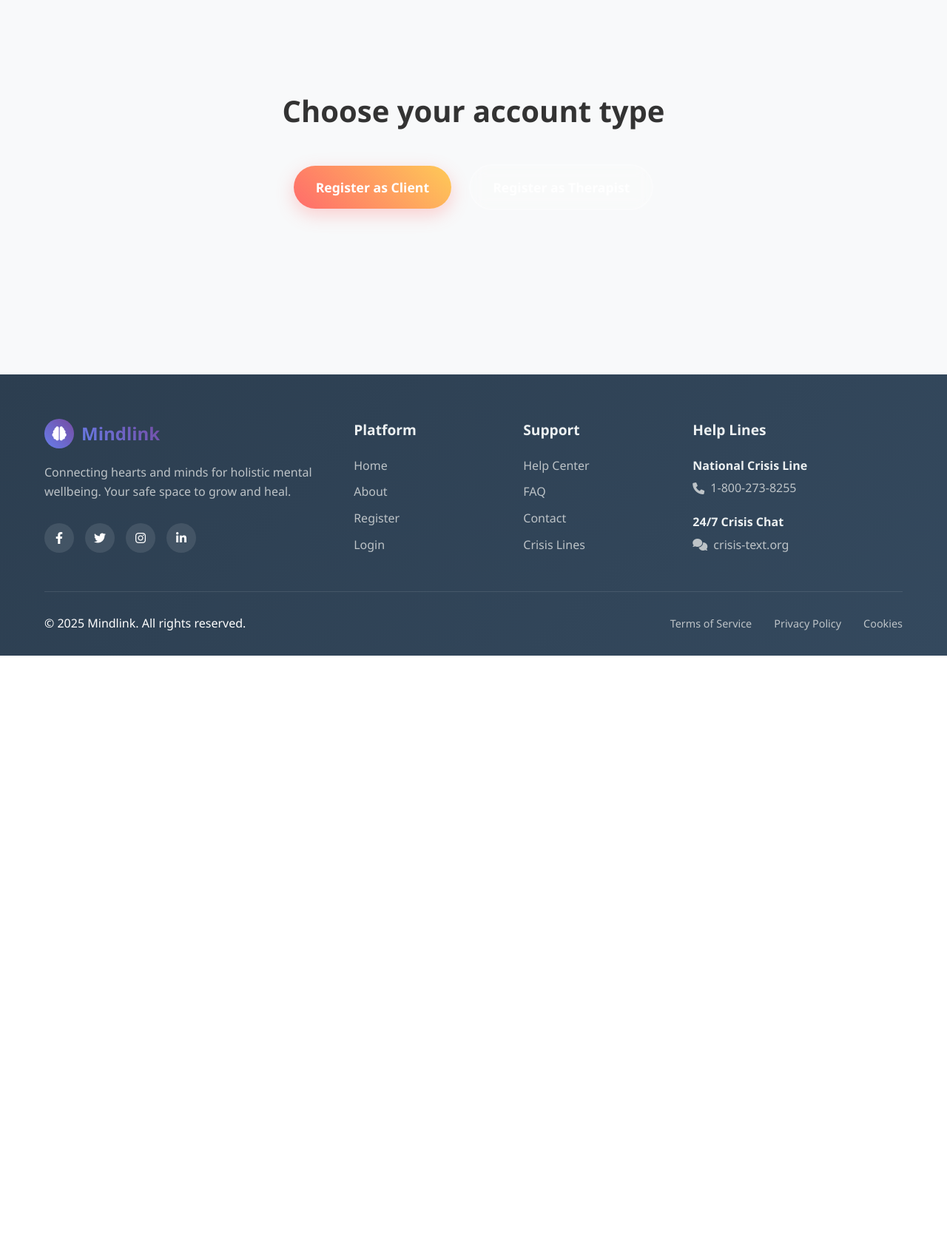
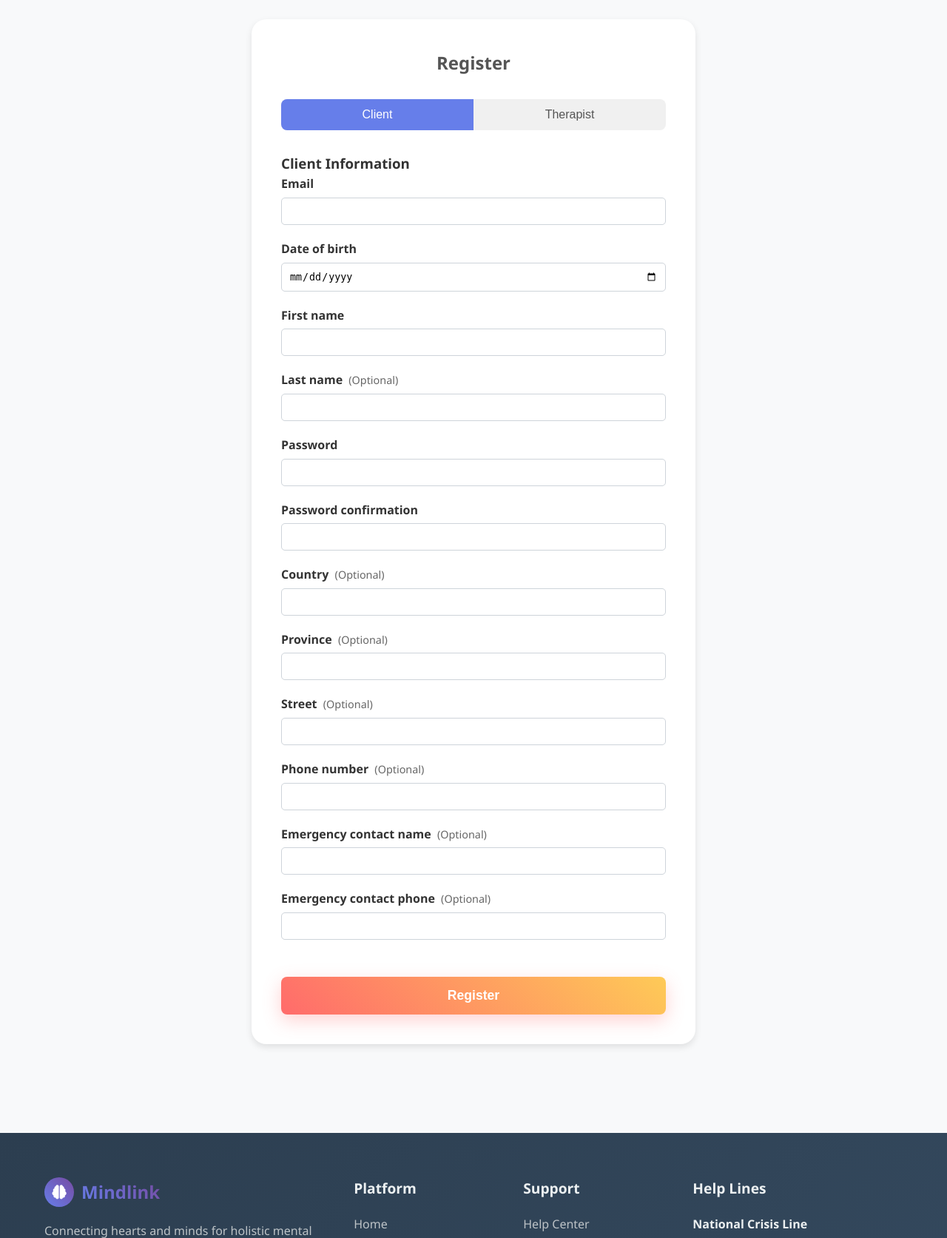
Before and after one commit to NicoFernandezM/MindLink, a Django app: page /accounts/register/ in a window 1280 px wide. Shown: the part 74-1747 px from the top of the page at 74% size. Before the commit the page ends 960 px from the top, so only its background shows below. Run offline with Django 5.2, Linux system fonts and the light colour scheme.

Commit message:
Improve UI styling of registration view

```diff
--- a/accounts/forms.py
+++ b/accounts/forms.py
@@ -2,20 +2,39 @@ from django import forms
 from django.contrib.auth.forms import UserCreationForm
 from .models import User, ClientProfile, TherapistProfile
 
-class ClientRegisterForm(UserCreationForm):
+class BaseRegisterForm(UserCreationForm):
     date_of_birth = forms.DateField(required=True, widget=forms.DateInput(attrs={'type': 'date'}))
     first_name = forms.CharField(required=True)
-    last_name = forms.CharField(required=False)
-    country = forms.CharField(required=False)
-    province = forms.CharField(required=False)
-    street = forms.CharField(required=False)
-    phone_number = forms.CharField(required=False)
-    emergency_contact_name = forms.CharField(required=False)
-    emergency_contact_phone = forms.CharField(required=False)
+    last_name = forms.CharField(required=False, help_text="(Optional)")
+    email = forms.EmailField(required=True)
 
     class Meta:
         model = User
-        fields = ("email", "password1", "password2")
+        fields = ("email",)
+
+    def save(self, commit=True):
+        user = super().save(commit)
+        user.first_name = self.cleaned_data["first_name"]
+        user.last_name = self.cleaned_data.get("last_name", "")
+        user.save()
+        return user
+
+
+class ClientRegisterForm(BaseRegisterForm):
+    country = forms.CharField(required=False, help_text="(Optional)")
+    province = forms.CharField(required=False, help_text="(Optional)")
+    street = forms.CharField(required=False, help_text="(Optional)")
+    phone_number = forms.CharField(required=False, help_text="(Optional)")
+    emergency_contact_name = forms.CharField(required=False, help_text="(Optional)")
+    emergency_contact_phone = forms.CharField(required=False, help_text="(Optional)")
+
+
+    class Meta(BaseRegisterForm.Meta):
+        fields = BaseRegisterForm.Meta.fields + (
+            "date_of_birth",
+            "first_name",
+            "last_name",
+        )
 
     def save(self, commit=True):
         user = super().save(commit)
@@ -33,20 +52,20 @@ class ClientRegisterForm(UserCreationForm):
         )
         return user
 
-class TherapistRegisterForm(UserCreationForm):
-    date_of_birth = forms.DateField(required=True, widget=forms.DateInput(attrs={'type': 'date'}))
-    first_name = forms.CharField(required=True)
-    last_name = forms.CharField(required=False)
+class TherapistRegisterForm(BaseRegisterForm):
     license_number = forms.CharField(required=True)
     specialty = forms.CharField(required=True)
     country = forms.CharField(required=True)
     province = forms.CharField(required=True)
-    street = forms.CharField(required=False)
-    phone_number = forms.CharField(required=False)
+    street = forms.CharField(required=False, help_text="(Optional)")
+    phone_number = forms.CharField(required=False, help_text="(Optional)")
 
-    class Meta:
-        model = User
-        fields = ("email", "password1", "password2")
+    class Meta(BaseRegisterForm.Meta):
+        fields = BaseRegisterForm.Meta.fields + (
+            "date_of_birth",
+            "first_name",
+            "last_name",
+        )
 
     def save(self, commit=True):
         user = super().save(commit)
--- a/accounts/models.py
+++ b/accounts/models.py
@@ -22,7 +22,6 @@ class ClientProfile(models.Model):
     date_of_birth = models.DateField()
     first_name = models.CharField(max_length=100)
     last_name = models.CharField(max_length=100, blank=True, null=True)
-    email = models.EmailField(blank=True, null=True)
     country = models.CharField(max_length=100, blank=True, null=True)
     province = models.CharField(max_length=100, blank=True, null=True)
     street = models.CharField(max_length=255, blank=True, null=True)
@@ -56,6 +55,7 @@ class TherapistProfile(models.Model):
     province = models.CharField(max_length=100)
     street = models.CharField(max_length=255, blank=True, null=True)
     phone_number = models.CharField(max_length=20, blank=True, null=True)
+    rating = models.FloatField(default=0.0)
 
     def __str__(self):
         return f"Therapist: {self.first_name} {self.last_name}"
--- a/accounts/static/accounts/css/style.css
+++ b/accounts/static/accounts/css/style.css
@@ -1,10 +1,9 @@
-/* accounts/static/accounts/css/style.css */
-
+/* ----------- Base styles ----------- */
 body {
     font-family: 'Segoe UI', Tahoma, Geneva, Verdana, sans-serif;
     line-height: 1.6;
     color: #333;
-    background-color: #f8f9fa; /* Light gray background */
+    background-color: #f8f9fa;
 }
 
 .container {
@@ -13,135 +12,123 @@ body {
     padding: 0 20px;
 }
 
-.register-choice-container {
+/* ----------- Register Page ----------- */
+.register-container {
     display: flex;
-    flex-direction: column;
     align-items: center;
     justify-content: center;
-    min-height: 50vh;
+    min-height: calc(100vh - 100px);
     padding: 20px;
 }
 
-.register-choice-container h2 {
-    font-size: 2.5rem;
-    color: #333;
-    margin-bottom: 30px;
-    text-align: center;
-}
-
-.register-choice-container .btn {
-    margin: 10px;
-}
-
-/* Styles for register_client.html and register_therapist.html */
-.register-container {
-    margin-top: 3%;
-    margin-bottom: 3%;
-}
-
-.register-page {
-    display: grid;
-    grid-template-columns: 1fr;  /* Stacking layout for smaller screens */
-    gap: 30px;
+.register-card {
+    width: 100%;
+    max-width: 600px;
+    background: #fff;
+    border-radius: 20px;
+    box-shadow: 0 4px 10px rgba(0, 0, 0, 0.1);
     padding: 40px;
 }
 
-.register-left {
-    /* Removed background and border-radius */
-    text-align: center;
-    color: #fff;
-    padding: 30px;
-    /* background: #007bff; */
-    /* border-top-left-radius: 0.5rem; */
-    /* border-bottom-left-radius: 0.5rem; */
-
-    /* Use the gradient from the hero section */
-    background: linear-gradient(135deg, #667eea 0%, #764ba2 100%);
-    color: white; /* Set text color to white for better readability */
-    border-radius: 20px; /* Add rounded corners */
-    box-shadow: 0 4px 10px rgba(0, 0, 0, 0.1); /* Add a subtle shadow */
-}
-
-.register-right {
-    padding: 30px;
-    background: #fff;
-    border-radius: 20px;
-    box-shadow: 0 4px 10px rgba(0, 0, 0, 0.1);
-}
-
-.register-left img {
-    margin-top: 15%;
-    margin-bottom: 5%;
-    width: 50%;
-    -webkit-animation: mover 2s infinite  alternate;
-    animation: mover 1s infinite  alternate;
-}
-
-@-webkit-keyframes mover {
-    0% { transform: translateY(0); }
-    100% { transform: translateY(-20px); }
-}
-@keyframes mover {
-    0% { transform: translateY(0); }
-    100% { transform: translateY(-20px); }
-}
-
-.register-left p {
-    font-weight: lighter;
-    padding: 12%;
-    margin-top: -9%;
-    color:white;
-}
-
-.register-right h2 {
+.register-card h2 {
     text-align: center;
     margin-bottom: 30px;
     color: #555;
 }
 
+/* ----------- Tabs ----------- */
+.tab-container {
+    display: flex;
+    margin-bottom: 20px;
+    background-color: #f0f0f0;
+    border-radius: 8px;
+    overflow: hidden;
+}
+
+.tab-button {
+    flex: 1;
+    padding: 12px 0;
+    border: none;
+    background-color: transparent;
+    cursor: pointer;
+    font-size: 1rem;
+    color: #555;
+    transition: background-color 0.3s, color 0.3s;
+    text-align: center;
+}
+
+.tab-button.active {
+    background-color: #667eea;
+    color: white;
+}
+
+.tab-content {
+    display: none;
+    padding: 10px 0;
+}
+
+.tab-content.active {
+    display: block;
+}
+
+/* ----------- Form styles ----------- */
 .register-form .form-group {
     margin-bottom: 20px;
 }
 
 .register-form label {
-    font-weight: 600;  /* Make labels a bit bolder */
-    display: block; /* Ensure labels are above the input */
-    margin-bottom: 5px; /* Add space between label and input */
+    font-weight: 600;
+    display: block;
+    margin-bottom: 5px;
 }
 
-.register-form input, .register-form textarea, .register-form select {
+.register-form input,
+.register-form textarea,
+.register-form select {
     border: 1px solid #ced4da;
-    border-radius: 5px;  /* Add rounded corners to inputs */
-    padding: 10px;  /* Add some padding to inputs */
-    width: 100%;  /* Make inputs fill the container */
-    box-sizing: border-box; /* Include padding and border in input's width */
+    border-radius: 5px;
+    padding: 10px;
+    width: 100%;
+    box-sizing: border-box;
 }
 
-.register-form input:focus, .register-form textarea:focus, .register-form select:focus {
+.register-form input:focus,
+.register-form textarea:focus,
+.register-form select:focus {
     outline: none;
-    box-shadow: none;
-    border-color: #667eea;  /* Use your brand color on focus */
+    border-color: #667eea;
 }
 
-.register-right .btn-primary {
-    float: right;
-    border-radius: 50px; /* Use the standard button radius */
+/* ----------- Optional text ----------- */
+.optional-label {
+    font-size: 0.9em;
+    font-weight: normal;
+    color: #666;
+    margin-left: 4px;
+}
+
+/* ----------- Button ----------- */
+.register-form .btn-primary {
+    display: block;
+    width: 100%;
+    text-align: center;
+    border-radius: 8px;
     border: none;
-    width: auto;    /* Adjust width to content */
-    padding: 15px 30px; /* Use standard button padding */
-    background: linear-gradient(45deg, #ff6b6b, #feca57); /* Use the gradient */
+    padding: 15px;
+    background: linear-gradient(45deg, #ff6b6b, #feca57);
     font-weight: 600;
     color: #fff;
     margin-top: 20px;
+    transition: transform 0.2s, box-shadow 0.2s;
 }
 
-.register-right .btn-primary:hover {
+.register-form .btn-primary:hover {
     background: linear-gradient(45deg, #0056b3, #0056b3);
     transform: translateY(-3px);
     box-shadow: 0 15px 35px rgba(255, 107, 107, 0.4);
 }
 
-/* Add these styles */
+/* ----------- Errors ----------- */
 .errorlist {
     color: red;
     margin-top: 5px;
@@ -151,9 +138,9 @@ body {
     list-style-type: none;
 }
 
-/* Responsive Design */
-@media (min-width: 768px) {
-    .register-page {
-        grid-template-columns: 1fr 1fr; /* Side-by-side layout for larger screens */
+/* ----------- Responsive ----------- */
+@media (max-width: 768px) {
+    .register-card {
+        padding: 20px;
     }
 }
--- /dev/null
+++ b/accounts/static/accounts/js/register.js
@@ -0,0 +1,41 @@
+document.addEventListener('DOMContentLoaded', function() {
+    const tabButtons = document.querySelectorAll('.tab-button');
+    const clientForm = document.getElementById('client-form');
+    const therapistForm = document.getElementById('therapist-form');
+    const accountTypeInput = document.getElementById('account_type');
+
+    function disableFields(container, disabled) {
+        container.querySelectorAll('input, select, textarea').forEach(el => {
+            el.disabled = disabled;
+        });
+    }
+
+    function toggleTab(tab) {
+        tabButtons.forEach(btn => btn.classList.remove('active'));
+        document.querySelector(`.tab-button[data-tab="${tab}"]`).classList.add('active');
+
+        clientForm.classList.remove('active');
+        therapistForm.classList.remove('active');
+
+        disableFields(clientForm, true);
+        disableFields(therapistForm, true);
+
+        if (tab === 'client') {
+            clientForm.classList.add('active');
+            accountTypeInput.value = 'client';
+            disableFields(clientForm, false);
+        } else if (tab === 'therapist') {
+            therapistForm.classList.add('active');
+            accountTypeInput.value = 'therapist';
+            disableFields(therapistForm, false);
+        }
+    }
+
+    toggleTab('client');
+
+    tabButtons.forEach(button => {
+        button.addEventListener('click', function() {
+            toggleTab(this.dataset.tab);
+        });
+    });
+});
--- /dev/null
+++ b/accounts/templates/accounts/register.html
@@ -0,0 +1,72 @@
+{% extends "base.html" %}
+{% load static %}
+
+{% block extra_css %}
+    <link rel="stylesheet" href="{% static 'accounts/css/style.css' %}">
+{% endblock %}
+
+{% block content %}
+    <div class="container register-container">
+        <div class="register-card">
+            <h2>Register</h2>
+
+            <div class="tab-container">
+                <button class="tab-button active" data-tab="client">Client</button>
+                <button class="tab-button" data-tab="therapist">Therapist</button>
+            </div>
+
+            <form method="post" class="register-form">
+                {% csrf_token %}
+                <input type="hidden" id="account_type" name="account_type" value="client">
+
+                {% if form.errors %}
+                    <ul class="errorlist">
+                        {% for field in form %}
+                            {% for error in field.errors %}
+                                <li>{{ field.label }}: {{ error }}</li>
+                            {% endfor %}
+                        {% endfor %}
+                    </ul>
+                {% endif %}
+
+                <!-- Client -->
+                <div id="client-form" class="tab-content active">
+                    <h3>Client Information</h3>
+                    {% for field in client_form %}
+                        <div class="form-group">
+                            <label for="{{ field.id_for_label }}">
+                                {{ field.label }}
+                                {% if not field.field.required %}
+                                    <span class="optional-label">(Optional)</span>
+                                {% endif %}
+                            </label>
+                            {{ field }}
+                        </div>
+                    {% endfor %}
+                </div>
+
+                <!-- Therapist -->
+                <div id="therapist-form" class="tab-content">
+                    <h3>Therapist Information</h3>
+                    {% for field in therapist_form %}
+                        <div class="form-group">
+                            <label for="{{ field.id_for_label }}">
+                                {{ field.label }}
+                                {% if not field.field.required %}
+                                    <span class="optional-label">(Optional)</span>
+                                {% endif %}
+                            </label>
+                            {{ field }}
+                        </div>
+                    {% endfor %}
+                </div>
+
+                <button type="submit" class="btn btn-primary">Register</button>
+            </form>
+        </div>
+    </div>
+{% endblock %}
+
+{% block extra_js %}
+    <script src="{% static 'accounts/js/register.js' %}"></script>
+{% endblock %}
--- a/accounts/templates/accounts/register_choice.html
+++ /dev/null
@@ -1,16 +0,0 @@
-{% extends "base.html" %}
-{% load static %}
-
-{% block extra_css %}
-    <link rel="stylesheet" href="{% static 'accounts/css/style.css' %}">
-{% endblock %}
-
-{% block content %}
-    <div class="container register-choice-container">
-        <h2>Choose your account type</h2>
-        <div class="d-flex justify-content-center gap-3 mt-4">
-            <a href="{% url 'accounts:register_client' %}" class="btn btn-primary btn-lg">Register as Client</a>
-            <a href="{% url 'accounts:register_therapist' %}" class="btn btn-secondary btn-lg">Register as Therapist</a>
-        </div>
-    </div>
-{% endblock %}
--- a/accounts/urls.py
+++ b/accounts/urls.py
@@ -1,14 +1,12 @@
 from django.urls import path
-from .views import ClientRegisterView, RegisterChoiceView, TherapistRegisterView, dashboard_view
+from . import views
 from django.contrib.auth import views as auth_views
 
 app_name = 'accounts'
 
 urlpatterns = [
-    path("register/", RegisterChoiceView.as_view(), name="register"),
-    path("register/client/", ClientRegisterView.as_view(), name="register_client"),
-    path("register/therapist/", TherapistRegisterView.as_view(), name="register_therapist"),
-    path("login/", auth_views.LoginView.as_view(template_name="accounts/login.html"), name="login"),
-    path("logout/", auth_views.LogoutView.as_view(next_page="login"), name="logout"),
-    path("dashboard/", dashboard_view, name="dashboard"),
+    path("register/", views.RegisterView.as_view(), name="register"),
+    path("dashboard/", views.dashboard_view, name="dashboard"),
+    path("login/", auth_views.LoginView.as_view(template_name='accounts/login.html'), name="login"), # Agrega esta línea
+    path("logout/", auth_views.LogoutView.as_view(next_page='core:home'), name="logout"),
 ]
--- a/accounts/views.py
+++ b/accounts/views.py
@@ -1,19 +1,49 @@
+from django.shortcuts import render, redirect
 from django.urls import reverse_lazy
-from django.views.generic import CreateView, TemplateView
+from django.views.generic import TemplateView
 from .forms import ClientRegisterForm, TherapistRegisterForm
 from django.contrib.auth.decorators import login_required
-from django.shortcuts import render, redirect
+from django.contrib.auth import login
 
-class ClientRegisterView(CreateView):
-    form_class = ClientRegisterForm
-    template_name = "accounts/register_client.html"
-    success_url = reverse_lazy("core:home")
+class RegisterView(TemplateView):
+    template_name = "accounts/register.html"
 
+    def get_context_data(self, **kwargs):
+        context = super().get_context_data(**kwargs)
+        context['client_form'] = ClientRegisterForm()
+        context['therapist_form'] = TherapistRegisterForm()
+        return context
 
-class TherapistRegisterView(CreateView):
-    form_class = TherapistRegisterForm
-    template_name = "accounts/register_therapist.html"
-    success_url = reverse_lazy("core:home")
+    def post(self, request, *args, **kwargs):
+        account_type = request.POST.get('account_type')
+
+        if account_type == 'client':
+            client_form = ClientRegisterForm(request.POST)
+            therapist_form = TherapistRegisterForm()
+            if client_form.is_valid():
+                user = client_form.save()
+                login(request, user)
+                return redirect('core:home')
+            else:
+                context = {'client_form': client_form, 'therapist_form': therapist_form}
+                return render(request, self.template_name, context)
+
+        elif account_type == 'therapist':
+            therapist_form = TherapistRegisterForm(request.POST)
+            client_form = ClientRegisterForm()
+            if therapist_form.is_valid():
+                user = therapist_form.save()
+                login(request, user)
+                return redirect('core:home')
+            else:
+                context = {'client_form': client_form, 'therapist_form': therapist_form}
+                return render(request, self.template_name, context)
+
+        else:
+            client_form = ClientRegisterForm()
+            therapist_form = TherapistRegisterForm()
+            context = {'client_form': client_form, 'therapist_form': therapist_form, 'error': 'Please select an account type.'}
+            return render(request, self.template_name, context)
 
 class RegisterChoiceView(TemplateView):
     template_name = "accounts/register_choice.html"
```
Also changed, not shown: accounts/templates/accounts/login.html (added, +10 -0 lines), accounts/templates/accounts/register_client.html (deleted, +0 -38 lines), accounts/templates/accounts/register_therapist.html (deleted, +0 -42 lines), accounts/migrations/0001_initial.py, accounts/migrations/0002_alter_user_email_alter_user_username.py (deleted).
